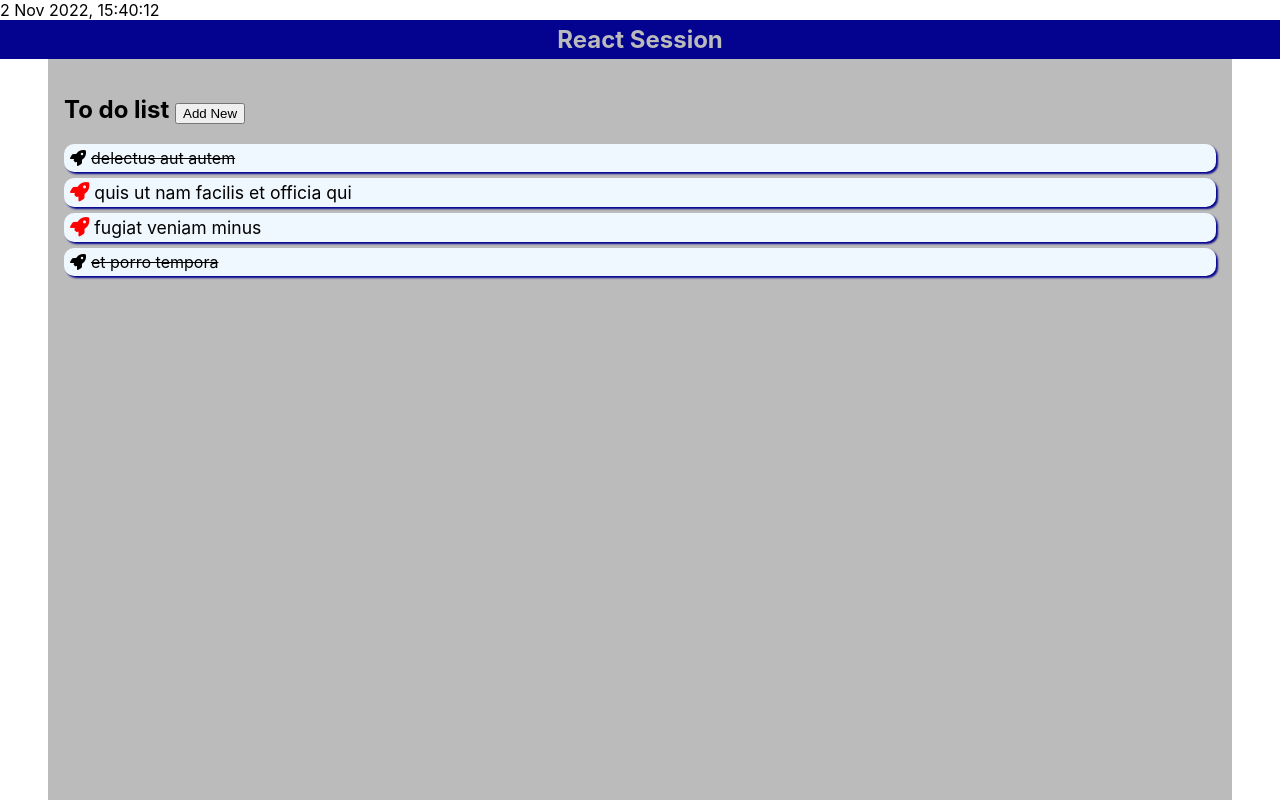
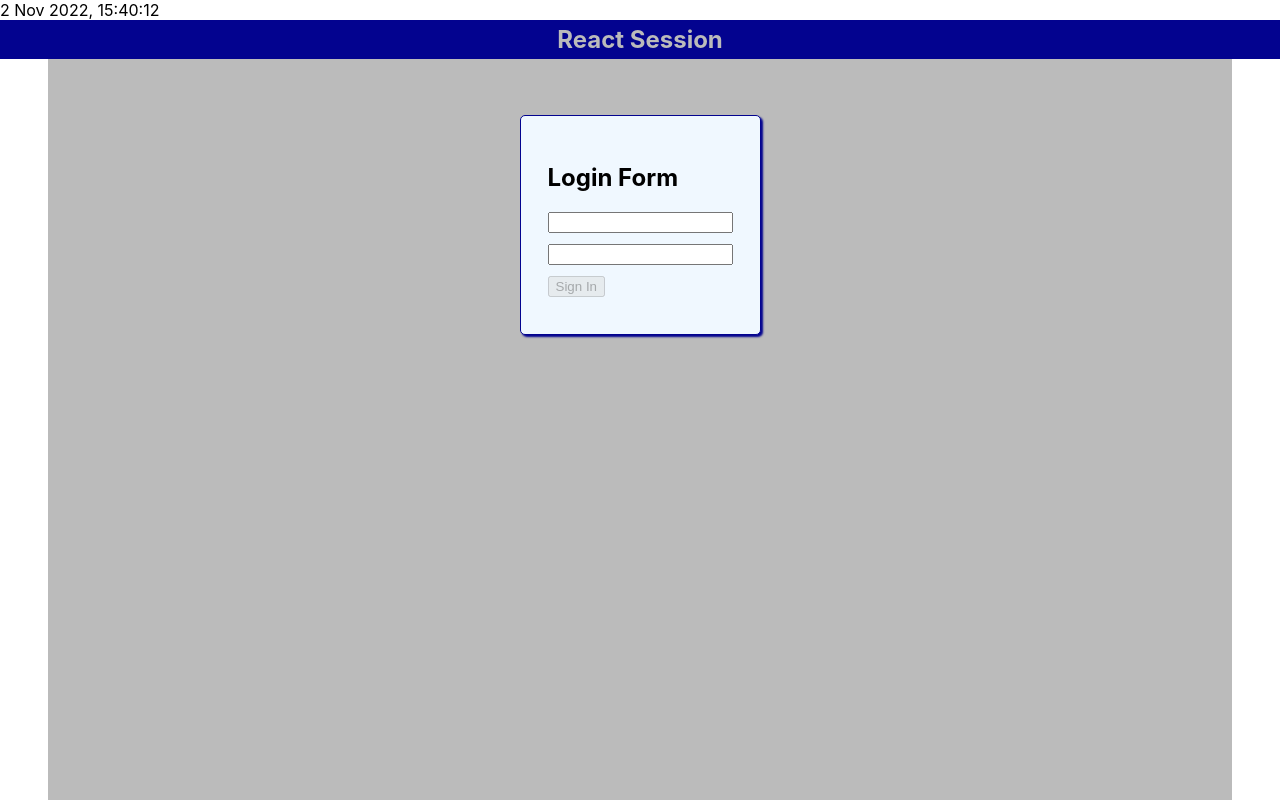
Before and after one commit to dineshgopalchand/MERN-28, a React (Create React App) app in the folder react-session/: page / in a window 1280 px wide. Built offline with nearby package versions, Linux system fonts and the light colour scheme.

Commit message:
Login form with basic functionility and validation

```diff
--- a/react-session/src/App.jsx
+++ b/react-session/src/App.jsx
@@ -4,7 +4,6 @@
 import TopNotification from "./UI/header/TopNotification";
 import "./App.css";
 import UserList from "./pages/userList/UserList";
-import TickClass from "./UI/tick/TickClass";
 import TodoList from "./pages/todoList/TodoList";
 // js comment
 /* multi line
@@ -19,10 +18,9 @@
           <Header />
         </div>
         <div className="main-body container bg-light p-1">
-          {/* <Login /> */}
+          <Login />
           {/* <UserList/> */}
-          {/* <TickClass /> */}
-          <TodoList/>
+          {/* <TodoList/> */}
         </div>
       </div>
     </>
--- a/react-session/src/pages/login/Login.css
+++ b/react-session/src/pages/login/Login.css
@@ -0,0 +1,22 @@
+.form-box {
+    display: flex;
+    align-items: center;
+    justify-content: center;
+    height: 300px;
+}
+form {
+    border: 1px solid #03038f;
+    padding: 27px;
+    border-radius: 5px;
+    box-shadow: 2px 2px 2px #03038f;
+    background-color: aliceblue;
+}
+.form-group {
+    margin: 10px 0px;
+}
+
+.form-group.error-field input {
+    color: red;
+    border: 1px solid red;
+    box-shadow: 1px 2px 3px red;
+}
--- a/react-session/src/pages/login/Login.jsx
+++ b/react-session/src/pages/login/Login.jsx
@@ -1,6 +1,57 @@
+import { useState } from "react";
 import "./Login.css";
 const Login = () => {
-  return <div>Login page</div>;
+  const [userName, setUserName] = useState("");
+  const [password, setPassword] = useState("");
+  const [userNameErr, setUserNameErr] = useState(false);
+  const [passwordErr, setPasswordErr] = useState(false);
+  const userNameHandler = (event) => {
+    const value = event.target.value;
+    // if(value.trim().length<=2){
+    //   setUserNameErr(true)
+    // }else{
+    //   setUserNameErr(false)
+    // }
+    setUserNameErr(value.trim().length < 5);
+    setUserName(value);
+  };
+  const passwordNameHandler = (event) => {
+    const value = event.target.value;
+    setPasswordErr(value.trim().length < 7);
+    setPassword(value);
+  };
+  const loginFormHandler=event=>{
+    event.preventDefault();
+    console.log('form value',{userName},{password});
+  }
+  return (
+    <div className="form-box">
+      <form onSubmit={loginFormHandler}>
+        <h2>Login Form</h2>
+        <div className={`form-group ${userNameErr ? "error-field" : ""}`}>
+          <input
+            type="text"
+            name="username"
+            value={userName}
+            onChange={userNameHandler}
+            autoComplete="false"
+          />
+        </div>
+        <div className={`form-group ${passwordErr ? "error-field" : ""}`}>
+          <input
+            type="password"
+            name="password"
+            value={password}
+            onChange={passwordNameHandler}
+            autoComplete="false"
+          />
+        </div>
+        <div className="form-group">
+          <button disabled={userNameErr || passwordErr || userName.length===0 || password.length===0 }>Sign In</button>
+        </div>
+      </form>
+    </div>
+  );
 };
 
 export default Login;
```
Also changed, not shown: react-session/course-content.txt.
